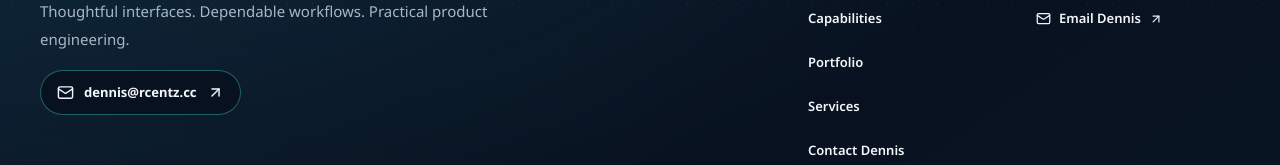
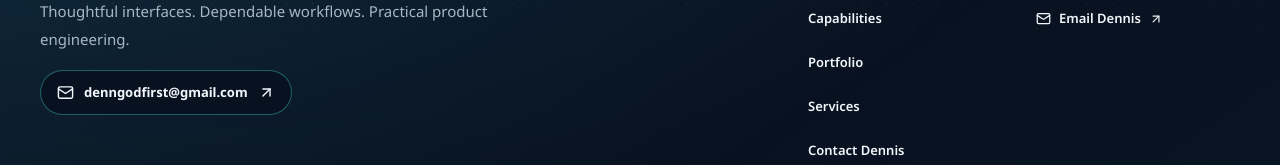
Before and after one commit to devkiddz/dennis.rcentz.cc, a Next.js app: page / in a window 1280 px wide. Shown: the part 6730-6895 px from the top of the page. Built offline with nearby package versions, Linux system fonts and the light colour scheme.

Commit message:
fix(contact): use Gmail for enquiries and contact links

```diff
--- a/app/contact/page.tsx
+++ b/app/contact/page.tsx
@@ -8,5 +8,5 @@ import { ContactForm } from '@/features/contact/ContactForm';
 import styles from '@/features/contact/Contact.module.css';
 export const metadata = pageMetadata('/contact', "Contact Dennis \u2014 Projects & Engineering Roles", "Contact Dennis Okaro Jones about website development, application projects, software engineering roles and professional collaboration.", 'contact');
 export default function ContactPage() {
-  return <><StructuredData data={{ '@context': 'https://schema.org', '@graph': [personSchema, websiteSchema, webPageSchema('/contact', 'Contact Dennis — Projects & Engineering Roles', 'ContactPage'), breadcrumbs('/contact', 'Contact')] }} /><SiteHeader /><main id="main-content" tabIndex={-1} className={styles.page}><div className="mx-auto max-w-7xl px-4 pt-44 pb-20 sm:px-7 sm:pt-48 lg:px-10"><div className={styles.layout}><header className={styles.intro}><p className={styles.eyebrow}>Contact / Dennis Okaro Jones</p><h1>Let’s start<br /><span className="gradient-text">a conversation.</span></h1><p className={styles.description}>Have a role, a product challenge or something worth building? Share the context and what you have in mind.</p><a className={styles.direct} href="mailto:dennis@rcentz.cc"><Mail size={18} aria-hidden="true" /> dennis@rcentz.cc</a><p className={styles.topics}>Frontend &amp; product engineering<br />Websites, web &amp; mobile applications<br />Professional opportunities &amp; collaboration</p></header><ContactForm /></div></div></main><SiteFooter /><SectionNavigator showMarkers={false} /></>;
+  return <><StructuredData data={{ '@context': 'https://schema.org', '@graph': [personSchema, websiteSchema, webPageSchema('/contact', 'Contact Dennis — Projects & Engineering Roles', 'ContactPage'), breadcrumbs('/contact', 'Contact')] }} /><SiteHeader /><main id="main-content" tabIndex={-1} className={styles.page}><div className="mx-auto max-w-7xl px-4 pt-44 pb-20 sm:px-7 sm:pt-48 lg:px-10"><div className={styles.layout}><header className={styles.intro}><p className={styles.eyebrow}>Contact / Dennis Okaro Jones</p><h1>Let’s start<br /><span className="gradient-text">a conversation.</span></h1><p className={styles.description}>Have a role, a product challenge or something worth building? Share the context and what you have in mind.</p><a className={styles.direct} href="mailto:denngodfirst@gmail.com"><Mail size={18} aria-hidden="true" /> denngodfirst@gmail.com</a><p className={styles.topics}>Frontend &amp; product engineering<br />Websites, web &amp; mobile applications<br />Professional opportunities &amp; collaboration</p></header><ContactForm /></div></div></main><SiteFooter /><SectionNavigator showMarkers={false} /></>;
 }
--- a/components/layout/SiteFooter.tsx
+++ b/components/layout/SiteFooter.tsx
@@ -17,7 +17,7 @@ export function SiteFooter() {
               <p className={styles.eyebrow}>Have something worth building?</p>
               <h2 id="footer-heading">Let’s make it <span className="gradient-text">work beautifully.</span></h2>
               <p className={styles.description}>Thoughtful interfaces. Dependable workflows. Practical product engineering.</p>
-              <a className={styles.contact} href="mailto:dennis@rcentz.cc"><Mail size={17} aria-hidden="true" /> dennis@rcentz.cc <ArrowUpRight size={17} aria-hidden="true" /></a>
+              <a className={styles.contact} href="mailto:denngodfirst@gmail.com"><Mail size={17} aria-hidden="true" /> denngodfirst@gmail.com <ArrowUpRight size={17} aria-hidden="true" /></a>
             </div>
             <div className={styles.links}>
               <nav aria-label="Footer navigation"><p className={styles.label}>Explore</p>
@@ -30,7 +30,7 @@ export function SiteFooter() {
               </nav>
               <div><p className={styles.label}>Connect</p>
                 <a href="https://github.com/devkiddz" target="_blank" rel="noopener noreferrer"><svg width="15" height="15" viewBox="0 0 24 24" fill="currentColor" aria-hidden="true"><path d={stackBrands.GitHub.path} /></svg> GitHub <ArrowUpRight size={14} aria-hidden="true" /></a>
-                <a href="mailto:dennis@rcentz.cc"><Mail size={15} aria-hidden="true" /> Email Dennis <ArrowUpRight size={14} aria-hidden="true" /></a>
+                <a href="mailto:denngodfirst@gmail.com"><Mail size={15} aria-hidden="true" /> Email Dennis <ArrowUpRight size={14} aria-hidden="true" /></a>
               </div>
             </div>
           </div>
--- a/features/contact/ContactForm.tsx
+++ b/features/contact/ContactForm.tsx
@@ -51,7 +51,7 @@ export function ContactForm({ compact = false }: { compact?: boolean }) {
       const body = await response.json() as { message?: string };
       setResult({ success: response.ok, message: body.message ?? 'Your message could not be sent. Please email Dennis.' });
       if (response.ok) { form.current?.reset(); requestId.current = undefined; }
-    } catch { setResult({ success: false, message: 'The connection failed. Please retry or email dennis@rcentz.cc.' }); }
+    } catch { setResult({ success: false, message: 'The connection failed. Please retry or email denngodfirst@gmail.com.' }); }
     finally {
       sendingRef.current = false;
       setSending(false);
@@ -72,7 +72,7 @@ export function ContactForm({ compact = false }: { compact?: boolean }) {
       </div>
       <div className={styles.honeypot} aria-hidden="true"><label htmlFor={`${prefix}-website`}>Leave this field empty</label><input id={`${prefix}-website`} name="website" tabIndex={-1} autoComplete="off" /></div>
       <label className={styles.consent}><input type="checkbox" name="consent" required /> <span>I agree to Dennis using these details to respond to my enquiry.</span></label>
-      {config?.enabled ? <div ref={challenge} className={styles.challenge} /> : <p className={styles.notice}>{config ? <>The form is being set up. You can email <a href="mailto:dennis@rcentz.cc">dennis@rcentz.cc</a> directly.</> : 'Loading contact form…'}</p>}
+      {config?.enabled ? <div ref={challenge} className={styles.challenge} /> : <p className={styles.notice}>{config ? <>The form is being set up. You can email <a href="mailto:denngodfirst@gmail.com">denngodfirst@gmail.com</a> directly.</> : 'Loading contact form…'}</p>}
       <button type="submit" disabled={sending || !token || !config?.enabled} className={styles.submit}>{sending ? 'Sending…' : 'Send message'}</button>
       {result ? <p role="status" className={styles.notice} data-success={result.success}>{result.message}</p> : null}
       <p className={styles.privacy}>Used to respond to your enquiry. Verification by Cloudflare; delivery by Resend.</p>
--- a/features/denok/Denok.tsx
+++ b/features/denok/Denok.tsx
@@ -50,7 +50,7 @@ export function Denok({ embedded = false, visible = true, onContact }: { embedde
       <button type="button" className={styles.overviewButton} onClick={() => answer('Give me a recruiter overview', 'overview')}>Recruiter overview <ArrowUpRight size={17} aria-hidden="true" /></button>
       <p className={styles.label}>Explore a topic</p>
       <div className={styles.topicList}>{denokKnowledge.filter(entry => entry.id !== 'overview').map(entry => <button key={entry.id} type="button" onClick={() => answer(entry.question, entry.id)}>{entry.question}</button>)}</div>
-      <p className={styles.asideNote}>Prefer a conversation with Dennis?<br /><a href="mailto:dennis@rcentz.cc">dennis@rcentz.cc</a></p>
+      <p className={styles.asideNote}>Prefer a conversation with Dennis?<br /><a href="mailto:denngodfirst@gmail.com">denngodfirst@gmail.com</a></p>
     </aside>
     <section className={styles.chat} aria-labelledby="denok-chat-heading">
       <div className={styles.chatHeader}><div className={styles.identity}><span className={styles.avatar} aria-hidden="true">D<span>·</span></span><div><h2 id="denok-chat-heading">Denok</h2><p>Dennis’s portfolio guide</p></div></div><button className={styles.reset} type="button" aria-label="Start a new conversation" disabled={!messages.length} onClick={() => { clearTimeout(replyTimer.current); pending.current = false; setTyping(false); setMessages([]); setQuestion(''); setFollowUps(openingSuggestions.slice(0, 3)); }}><RotateCcw size={17} aria-hidden="true" /><span>Start again</span></button></div>
@@ -62,7 +62,7 @@ export function Denok({ embedded = false, visible = true, onContact }: { embedde
           return <div key={message.id} className={styles.assistantMessage}>{entry ? <>{entry.answer.map(paragraph => <p key={paragraph}>{paragraph}</p>)}{entry.id === 'contact' && onContact ? <button type="button" className={styles.inlineContact} onClick={onContact}>Send Dennis a message <ArrowUpRight size={15} aria-hidden="true" /></button> : null}{entry.links?.length ? <div className={styles.answerLinks}>{entry.links.map(link => {
             const external = link.href.startsWith('https://');
             return <Link key={link.href} href={link.href} target={external ? '_blank' : undefined} rel={external ? 'noopener noreferrer' : undefined}>{link.label}<ArrowUpRight size={15} aria-hidden="true" /></Link>;
-          })}</div> : null}</> : <><p>I don’t have a confident match for that question in Dennis’s portfolio information. Choose a topic below, try a specific project name, or contact Dennis directly.</p>{onContact ? <button type="button" className={styles.inlineContact} onClick={onContact}>Contact Dennis <ArrowUpRight size={15} aria-hidden="true" /></button> : <a className={styles.inlineContact} href="mailto:dennis@rcentz.cc">Email Dennis</a>}</>}</div>;
+          })}</div> : null}</> : <><p>I don’t have a confident match for that question in Dennis’s portfolio information. Choose a topic below, try a specific project name, or contact Dennis directly.</p>{onContact ? <button type="button" className={styles.inlineContact} onClick={onContact}>Contact Dennis <ArrowUpRight size={15} aria-hidden="true" /></button> : <a className={styles.inlineContact} href="mailto:denngodfirst@gmail.com">Email Dennis</a>}</>}</div>;
         })}
         {typing ? <div className={`${styles.assistantMessage} ${styles.typing}`} role="status" aria-label="Denok is typing"><span aria-hidden="true" /><span aria-hidden="true" /><span aria-hidden="true" /></div> : null}
         <div className={styles.suggestions} aria-label="Suggested questions">{followUps.map(id => { const entry = getKnowledgeEntry(id); return entry ? <button type="button" key={id} onClick={() => answer(entry.question, id)}>{entry.question}</button> : null; })}</div>
--- a/features/denok/knowledge.ts
+++ b/features/denok/knowledge.ts
@@ -93,8 +93,8 @@ export const denokKnowledge: DenokKnowledgeEntry[] = [
   {
     id: 'contact', category: 'contact', question: 'How can I contact him?',
     aliases: ['contact', 'email', 'contact Dennis', 'hire Dennis', 'availability', 'available for work', 'salary', 'pricing', 'rates', 'remote work', 'CV', 'resume', 'interview'],
-    answer: ['Email Dennis at dennis@rcentz.cc to discuss a role, a project, his current availability or a copy of his CV.', 'Denok does not confirm availability, salary expectations, rates or interview arrangements on his behalf. Those details should be agreed directly with Dennis.'],
-    links: [{ label: 'Email Dennis', href: 'mailto:dennis@rcentz.cc' }, { label: 'Dennis on GitHub', href: 'https://github.com/devkiddz' }],
+    answer: ['Email Dennis at denngodfirst@gmail.com to discuss a role, a project, his current availability or a copy of his CV.', 'Denok does not confirm availability, salary expectations, rates or interview arrangements on his behalf. Those details should be agreed directly with Dennis.'],
+    links: [{ label: 'Email Dennis', href: 'mailto:denngodfirst@gmail.com' }, { label: 'Dennis on GitHub', href: 'https://github.com/devkiddz' }],
     followUps: ['overview', 'projects', 'experience']
   }
 ];
--- a/lib/seo.ts
+++ b/lib/seo.ts
@@ -6,7 +6,7 @@ export function pageMetadata(path: string, title: string, description: string, i
   return { title, description, alternates: { canonical: path }, openGraph: { type: 'website', locale: 'en_NG', url: path, siteName, title, description, images: [{ url: `/images/seo/${image}.png`, width: 1200, height: 630, alt: `${title} — Dennis Okaro Jones` }] }, twitter: { card: 'summary_large_image', title, description, images: [`/images/seo/${image}.png`] } };
 }
 export const personSchema = {
-  '@type': 'Person', '@id': `${siteUrl}/#dennis`, name: siteName, alternateName: 'Dennis O. Jones', url: siteUrl, jobTitle: 'Software Developer', email: 'mailto:dennis@rcentz.cc', sameAs: ['https://github.com/devkiddz'], knowsAbout: ['Frontend engineering', 'React', 'Next.js', 'TypeScript', 'Web application development', 'Business systems', 'Prisma', 'PostgreSQL']
+  '@type': 'Person', '@id': `${siteUrl}/#dennis`, name: siteName, alternateName: 'Dennis O. Jones', url: siteUrl, jobTitle: 'Software Developer', email: 'mailto:denngodfirst@gmail.com', sameAs: ['https://github.com/devkiddz'], knowsAbout: ['Frontend engineering', 'React', 'Next.js', 'TypeScript', 'Web application development', 'Business systems', 'Prisma', 'PostgreSQL']
 };
 export const websiteSchema = { '@type': 'WebSite', '@id': `${siteUrl}/#website`, url: siteUrl, name: `${siteName} — Software Developer`, inLanguage: 'en', publisher: { '@id': personSchema['@id'] } };
 export function webPageSchema(path: string, name: string, type = 'WebPage') {
```
Also changed, not shown: 1 other file (tests, documents, lock files or other folders).
